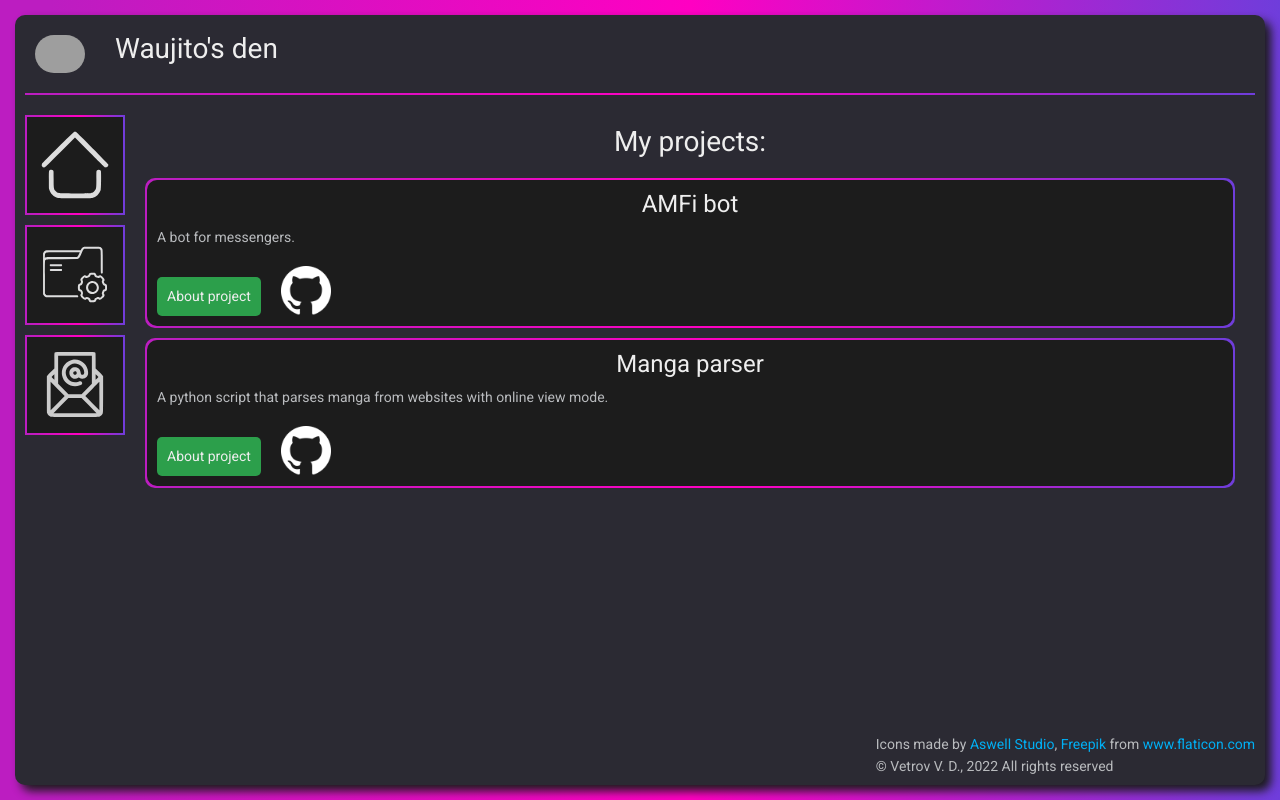
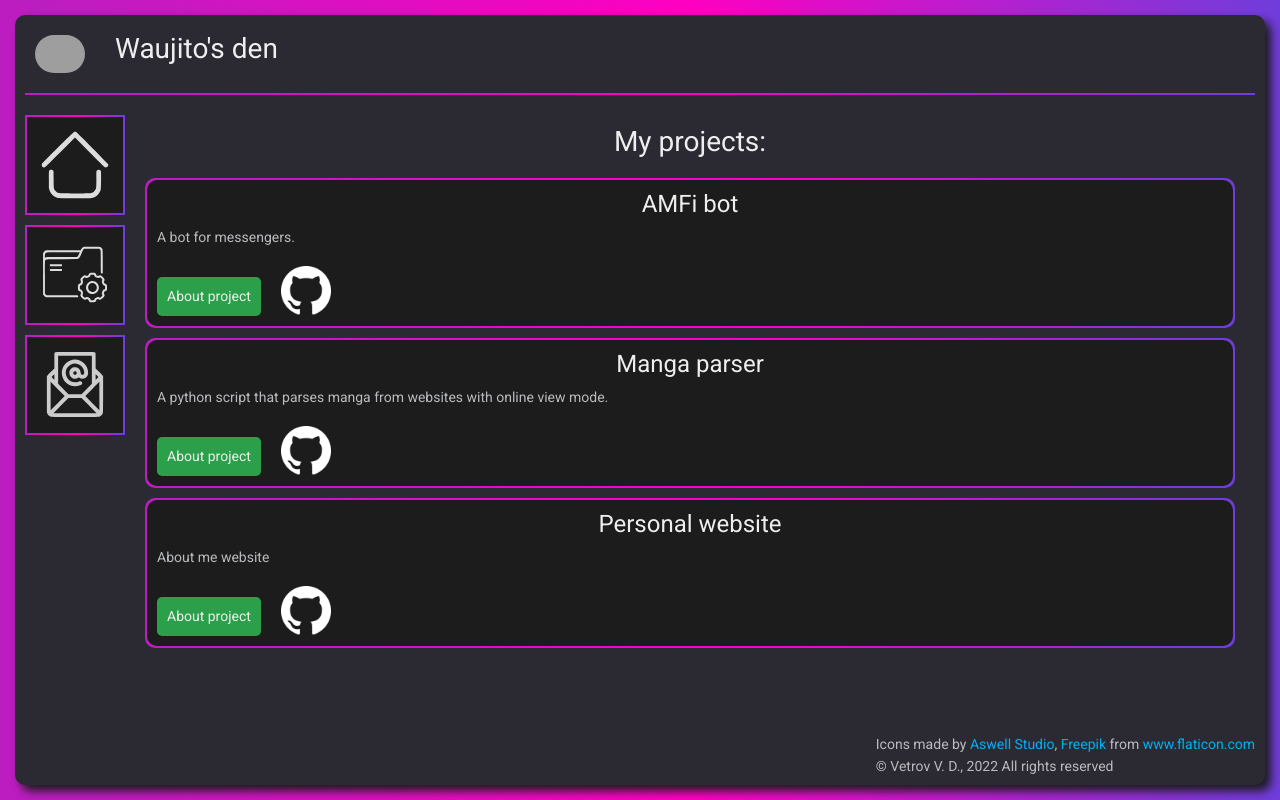
Before and after one commit to Waujito/waujito.github.io, a Vue app: page /projects in a window 1280 px wide. Built offline with nearby package versions, Linux system fonts and the light colour scheme; grey boxes are pictures that could not be loaded.

Commit message:
added personal website project in projects menu

```diff
--- a/src/router/index.js
+++ b/src/router/index.js
@@ -6,6 +6,8 @@ import RootView from "../views/RootView.vue";
 const AMFiBotComponent = () => import("../views/Projects/AMFiBotComponent.vue");
 const MangaParserComponent = () =>
   import("../views/Projects/MangaParserComponent.vue");
+const PersonalWebsiteComponent = () =>
+  import("../views/Projects/PersonalWebsiteComponent.vue");
 
 const router = createRouter({
   history: createWebHistory(import.meta.env.BASE_URL),
@@ -35,6 +37,11 @@ const router = createRouter({
       name: "manga_parser",
       component: MangaParserComponent,
     },
+    {
+      path: "/projects/personal_website",
+      name: "personal_website",
+      component: PersonalWebsiteComponent,
+    },
   ],
 });
 
--- /dev/null
+++ b/src/views/Projects/PersonalWebsiteComponent.vue
@@ -0,0 +1,21 @@
+<template>
+  <div class="about_project">
+    <div class="title">My personal website</div>
+    <div class="desc">
+      A website about me where you can find out more about developer named
+      Vetrov Vadim aka Waujito.
+    </div>
+    <div class="links">
+      <div class="links_title">Links:</div>
+      <div class="links_list">
+        <a
+          class="github_link"
+          href="https://github.com/Waujito/waujito.github.io"
+          target="_blank"
+        >
+          <img alt="Github link" src="/img/github.png" />
+        </a>
+      </div>
+    </div>
+  </div>
+</template>
--- a/src/views/ProjectsView.vue
+++ b/src/views/ProjectsView.vue
@@ -46,6 +46,26 @@
           </div>
         </div>
       </div>
+      <div class="project_border">
+        <div class="project">
+          <div class="title">Personal website</div>
+          <div class="desc">About me website</div>
+          <div class="buttons">
+            <RouterLink
+              to="/projects/personal_website"
+              class="about_project_button green_button"
+              >About project</RouterLink
+            >
+            <a
+              class="github_button"
+              href="https://github.com/Waujito/waujito.github.io"
+              target="_blank"
+            >
+              <img alt="View project on github" src="/img/github.png" />
+            </a>
+          </div>
+        </div>
+      </div>
     </div>
   </div>
 </template>
```
Also changed, not shown: .eslintrc.cjs (deleted), 1 other file (tests, documents, lock files or other folders).
